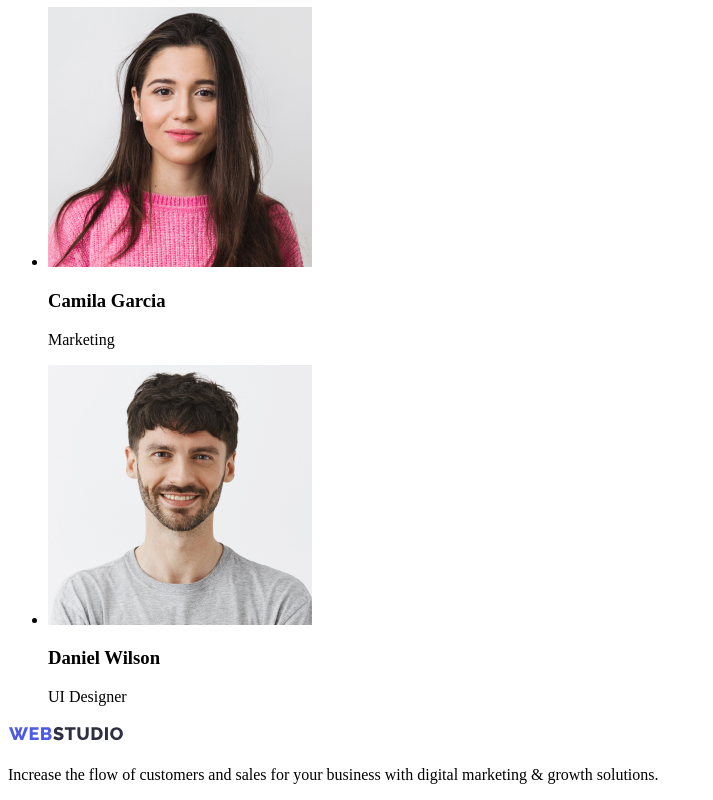
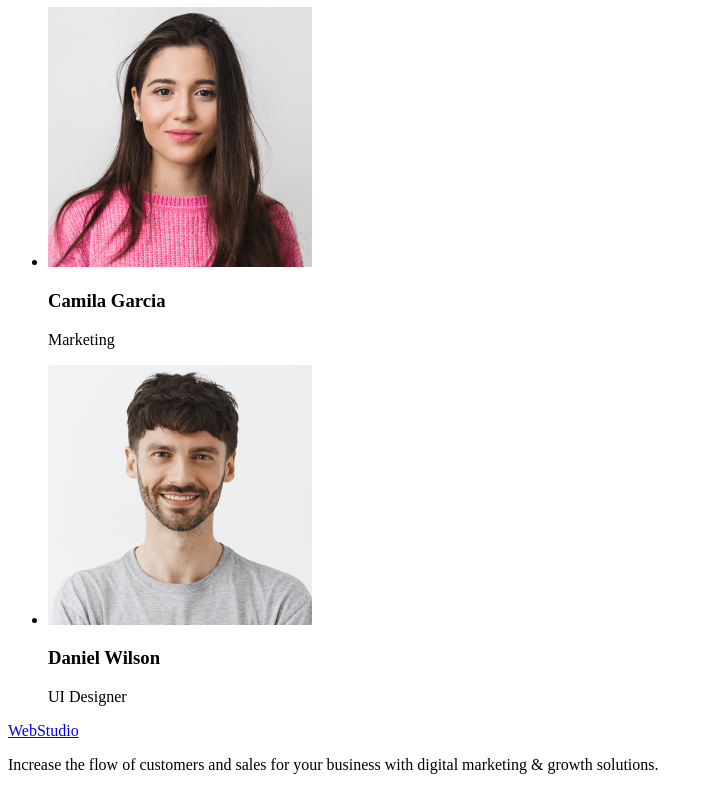
Before and after one commit to Valtron88/goit-markup-hw-01, a plain HTML site: page index.html in a window 1280 px wide. Shown: the part 2300-3100 px from the top of the page, without its empty margins (0-713 px from the left). Drawn offline with Linux system fonts and the light colour scheme.

Commit message:
Update index.html

```diff
--- a/index.html
+++ b/index.html
@@ -100,7 +100,7 @@
         </main>
 
         <footer>
-            <a href="./index.html"><img src="./img/logo.svg" alt="logo mini"></a>
+            <a href="./index.html">WebStudio</a>
             <p>Increase the flow of customers and sales for your business with digital marketing & growth solutions.</p>
         </footer>
     </body>
```
